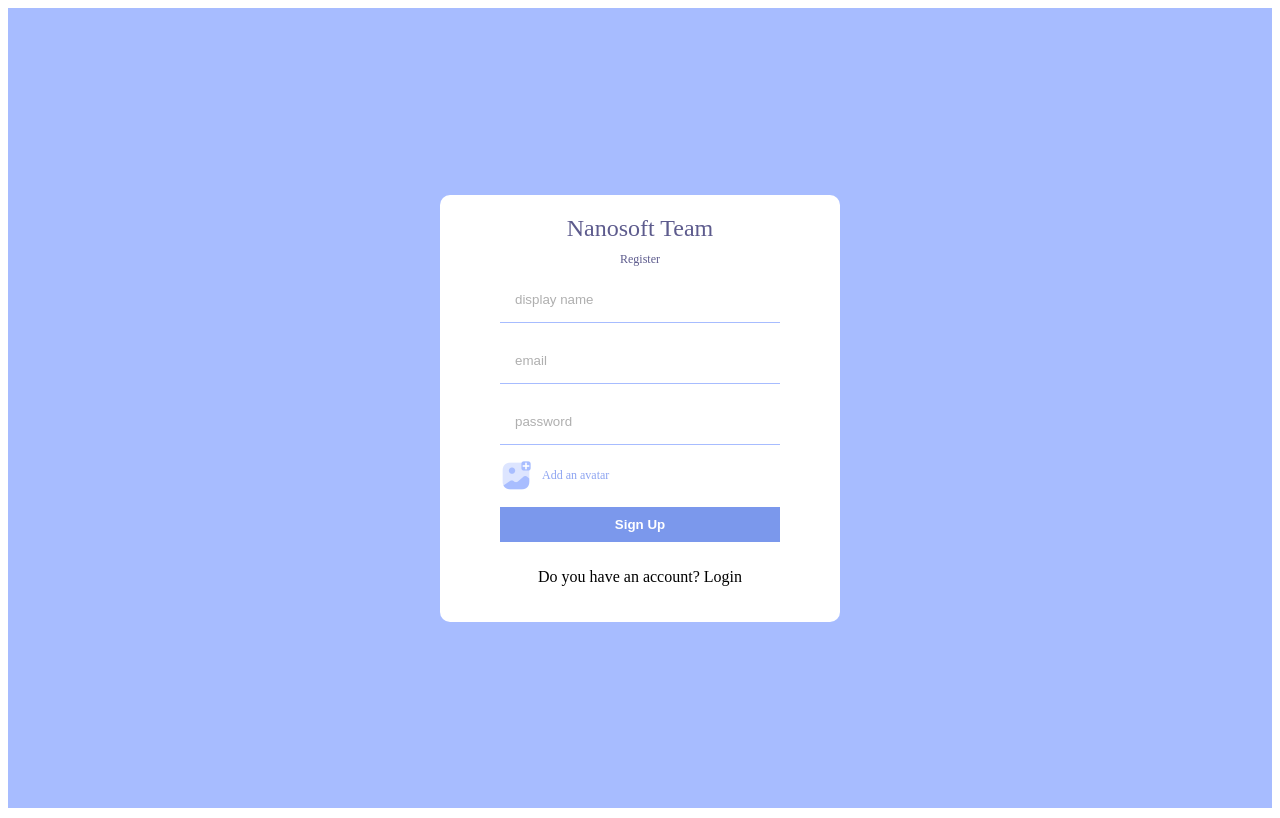
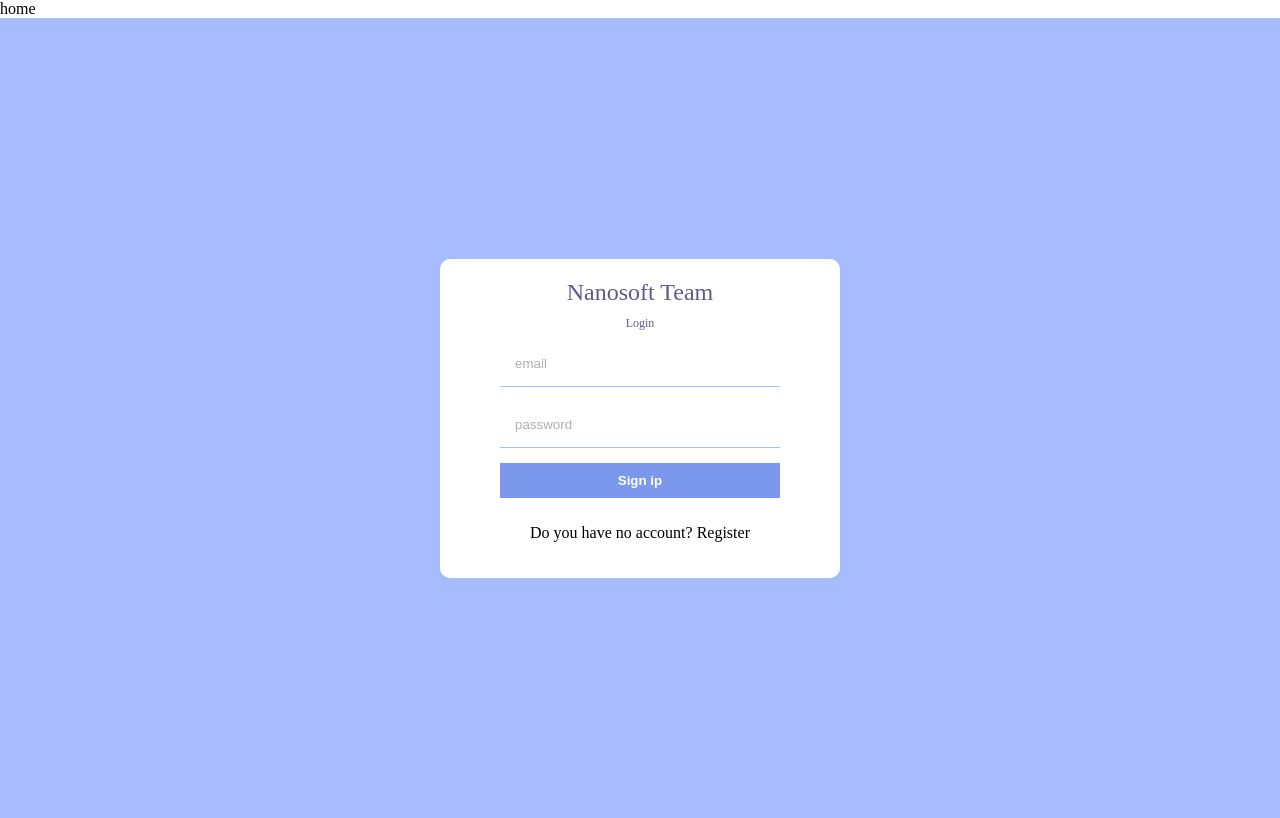
Before and after one commit to GunPkate/realtimechat, a React (Create React App) app: page / in a window 1280 px wide. Built offline with nearby package versions, Linux system fonts and the light colour scheme.

Commit message:
style reset body add login & home page

```diff
--- a/src/App.js
+++ b/src/App.js
@@ -1,10 +1,14 @@
 import Register from "./pages/Register";
+import Login from "./pages/Login";
+import Home from "./pages/Home";
 import './style.scss'
 
 function App() {
   return (
     <div className="App">
-      <Register/>
+      <Home/>
+      <Login/>
+      {/* <Register/> */}
     </div>
   );
 }
--- a/src/pages/Home.jsx
+++ b/src/pages/Home.jsx
@@ -0,0 +1,9 @@
+import react from 'react'
+
+const Home = () =>{
+    return <div>
+        home
+    </div>
+}
+
+export default Home;
--- a/src/pages/Login.jsx
+++ b/src/pages/Login.jsx
@@ -0,0 +1,22 @@
+import React from "react";
+
+const Login = () =>{
+    return (
+        <div className="formContainer">
+            <div className="formWrapper">
+                <span className="logo">Nanosoft Team</span>
+                <span className="title">Login</span>
+                <form>
+                    <input type="email" placeholder="email"/>
+                    <input type="password" placeholder="password"/>
+                    <input style={{display:"none"}} type="file" id="file"/>
+
+                    <button>Sign ip</button>
+                </form>
+                <p>Do you have no account? Register</p>
+            </div>
+        </div>
+    )
+}
+
+export default Login
--- a/src/style.scss
+++ b/src/style.scss
@@ -1,3 +1,8 @@
+body {
+    padding: 0;
+    margin: 0;
+}
+
 .formContainer{
     background-color: #a7bcff;
     height: 100vh;
```
